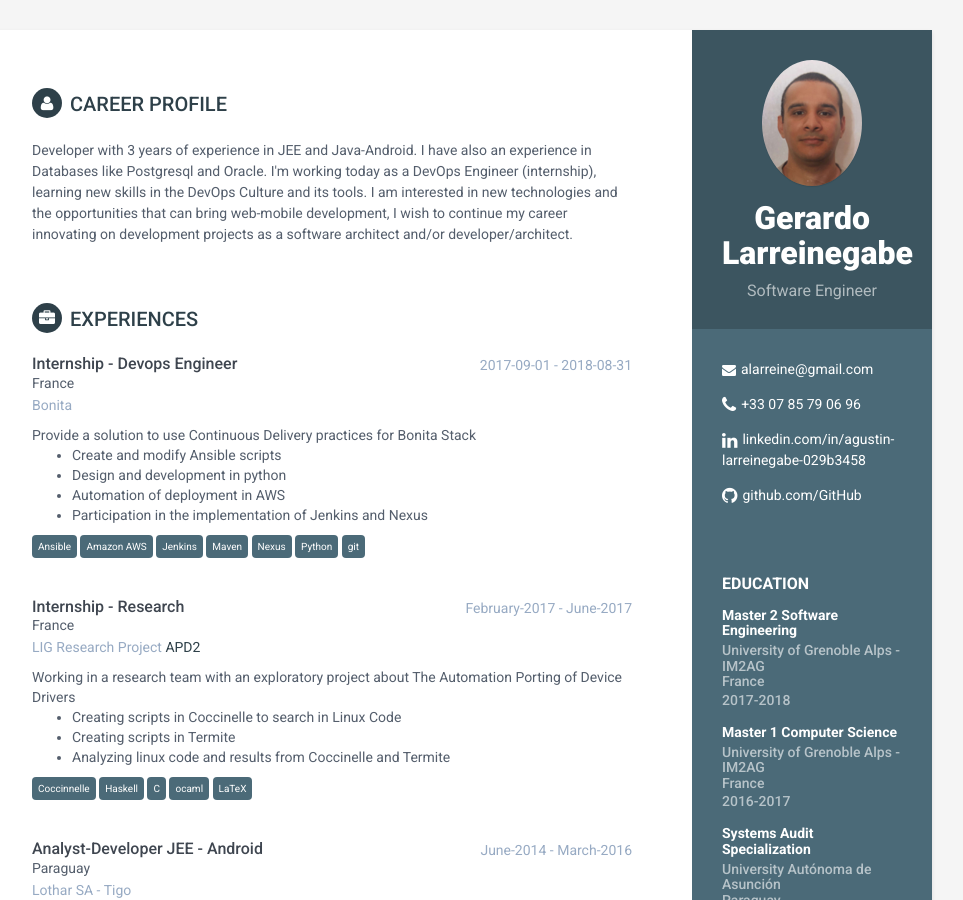
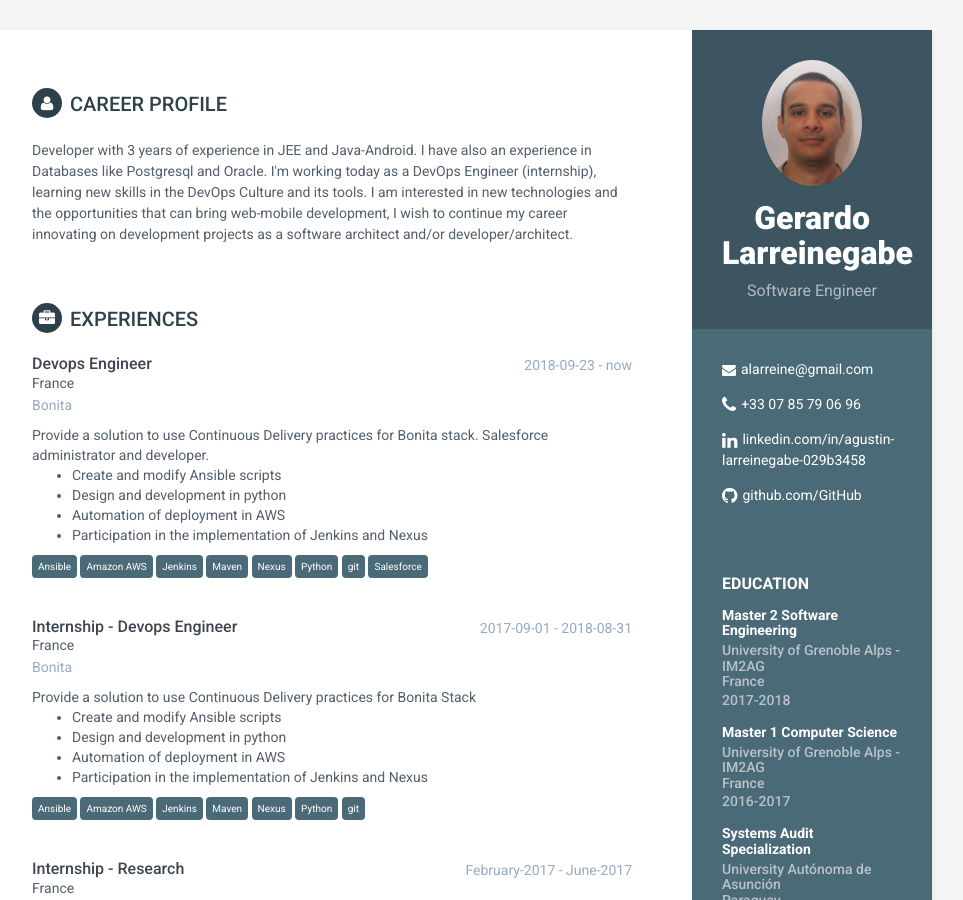
Before and after one commit to alarreine/alarreine.github.io, a Jekyll site: the page built from index.html, in a window 1280 px wide and 900 px high. Shown: the whole window, without its empty margins (188-1151 px from the left). Built offline with Jekyll 4.4.1, drawn with Linux system fonts in a browser that asks for light colours.

Commit message:
add information

```diff
--- a/_data/experience.yml
+++ b/_data/experience.yml
@@ -1,3 +1,24 @@
+- title: Devops Engineer
+  dateinit: 2018-09-23
+  dateend: now
+  company: Bonita
+  country: France
+  description: Provide a solution to use Continuous Delivery practices for Bonita stack. Salesforce administrator and developer.
+  activities:
+    - Create and modify Ansible scripts
+    - Design and development in python
+    - Automation of deployment in AWS
+    - Participation in the implementation of Jenkins and Nexus
+  technologies:
+    - Ansible
+    - Amazon AWS
+    - Jenkins
+    - Maven
+    - Nexus
+    - Python
+    - git
+    - Salesforce
+
 - title: Internship - Devops Engineer
   dateinit: 2017-09-01
   dateend: 2018-08-31
--- a/_data/skill.yml
+++ b/_data/skill.yml
@@ -50,3 +50,6 @@
   techologies:
     - UML
     - OCL
+- name: CRM
+  techologies:
+    - Salesforce
```
Also changed, not shown: 1 other file.
